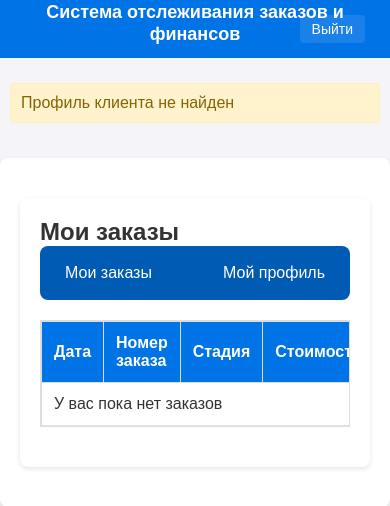
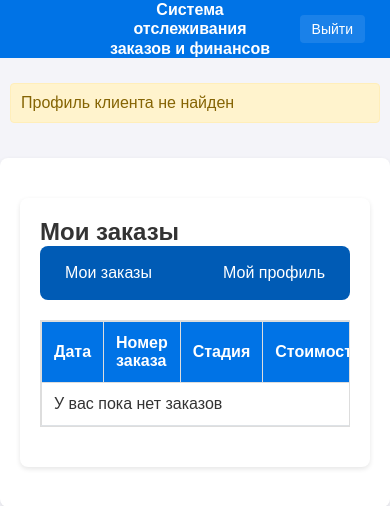
Before and after one commit to kentafar1k/okna, a Django app: page /orders/my-orders/ in a window 390 px wide. Shown: the top 506 px of the page. Run offline with Django 5.2, Linux system fonts and the light colour scheme; the visitor is signed in with stand-in values (Sample User, id 1); data that the repository does not hold is empty; parts of the project's set-up code (start-up, migrations or seed data) failed here and were passed over.

Commit message:
выровнял верхнюю фразу с кнопкой выйти

```diff
--- a/templates/base.html
+++ b/templates/base.html
@@ -17,17 +17,17 @@
             max-width: 1400px;
             margin: 0 auto;
             display: flex;
-            flex-wrap: wrap;
             justify-content: space-between;
             align-items: center;
-            gap: 10px;
             padding: 0 15px;
         }
 
-        .header-content h1 {
+        .header-title {
             margin: 0;
             font-size: 24px;
             line-height: 1.2;
+            flex: 1;
+            padding-right: 20px; /* Отступ от кнопки */
         }
 
         .logout-button {
@@ -37,6 +37,12 @@
             border-radius: 4px;
             text-decoration: none;
             white-space: nowrap;
+            flex-shrink: 0; /* Предотвращаем сжатие кнопки */
+        }
+
+        .logout-button:hover {
+            background-color: rgba(255, 255, 255, 0.2);
+            color: white;
         }
 
         /* Адаптивные стили */
@@ -45,10 +51,9 @@
                 padding: 0 10px;
             }
 
-            .header-content h1 {
-                font-size: 18px;
-                width: 100%;
-                margin-bottom: 10px;
+            .header-title {
+                font-size: 16px; /* Уменьшаем размер шрифта */
+                padding-right: 10px;
             }
 
             .logout-button {
@@ -61,7 +66,7 @@
 <body>
     <header>
         <div class="header-content">
-            <h1>Система отслеживания заказов и финансов</h1>
+            <h1 class="header-title">Система отслеживания заказов и финансов</h1>
             {% if user.is_authenticated %}
                 <a href="{% url 'users:logout' %}" class="logout-button">Выйти</a>
             {% endif %}
```
Also changed, not shown: 1 other file.
